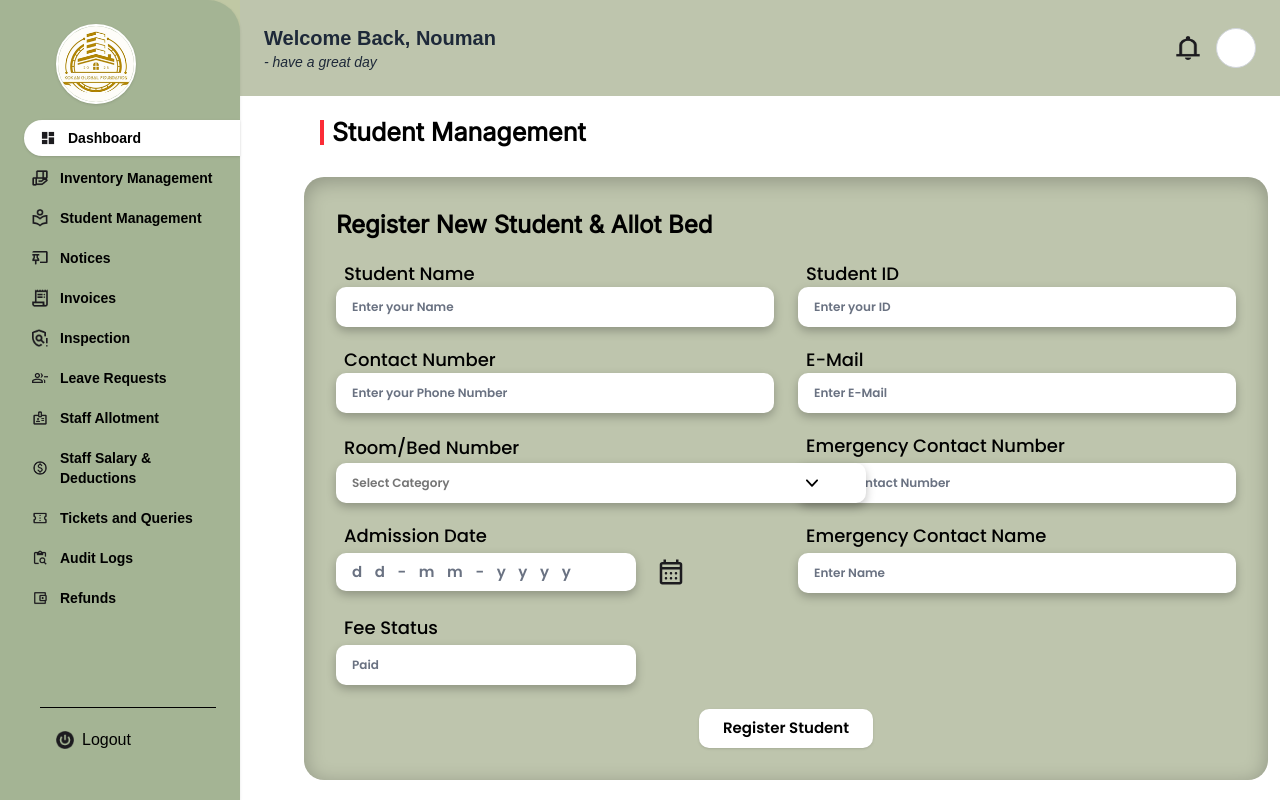
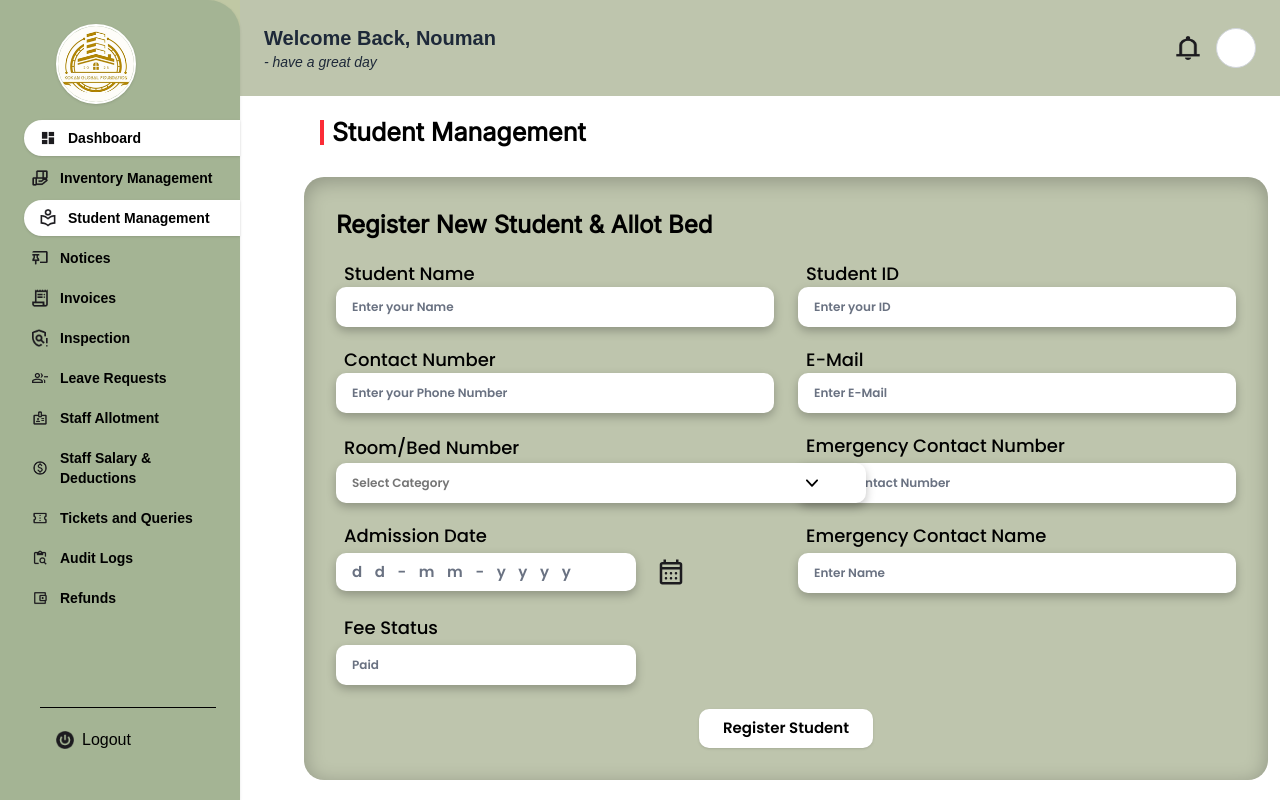
Before and after one commit to dev-nexcore/HM_ADMIN, a Next.js app: page /management in a window 1280 px wide. Shown: the top 800 px of the page. Built offline with nearby package versions, Linux system fonts and the light colour scheme.

Commit message:
update sidebar.jsx

```diff
--- a/src/components/home/sidebar.jsx
+++ b/src/components/home/sidebar.jsx
@@ -18,15 +18,43 @@ export default function Sidebar() {
 
   const navItems = [
     { label: "Dashboard", icon: "/photos/dashboard.png", href: "/dashboard" },
-    { label: "Inventory Management", icon: "/photos/inventory.png", href: "/inventory" },
-    { label: "Student Management", icon: "/photos/student.png", href: "/students" },
+    {
+      label: "Inventory Management",
+      icon: "/photos/inventory.png",
+      href: "/inventory",
+    },
+    {
+      label: "Student Management",
+      icon: "/photos/student.png",
+      href: "/management",
+    },
     { label: "Notices", icon: "/photos/notice.png", href: "/notices" },
     { label: "Invoices", icon: "/photos/invoice.png", href: "/invoices" },
-    { label: "Inspection", icon: "/photos/inspection.png", href: "/inspection" },
-    { label: "Leave Requests", icon: "/photos/leave.png", href: "/leave-requests" },
-    { label: "Staff Allotment", icon: "/photos/staff.png", href: "/staffallotment" },
-    { label: "Staff Salary & Deductions", icon: "/photos/salary.png", href: "/staffsalary" },
-    { label: "Tickets and Queries", icon: "/photos/tickets.png", href: "/ticket" },
+    {
+      label: "Inspection",
+      icon: "/photos/inspection.png",
+      href: "/inspection",
+    },
+    {
+      label: "Leave Requests",
+      icon: "/photos/leave.png",
+      href: "/leave-requests",
+    },
+    {
+      label: "Staff Allotment",
+      icon: "/photos/staff.png",
+      href: "/staffallotment",
+    },
+    {
+      label: "Staff Salary & Deductions",
+      icon: "/photos/salary.png",
+      href: "/staffsalary",
+    },
+    {
+      label: "Tickets and Queries",
+      icon: "/photos/tickets.png",
+      href: "/ticket",
+    },
     { label: "Audit Logs", icon: "/photos/audit.png", href: "/audit" },
     { label: "Refunds", icon: "/photos/refund.png", href: "/refunds" },
   ];
```
